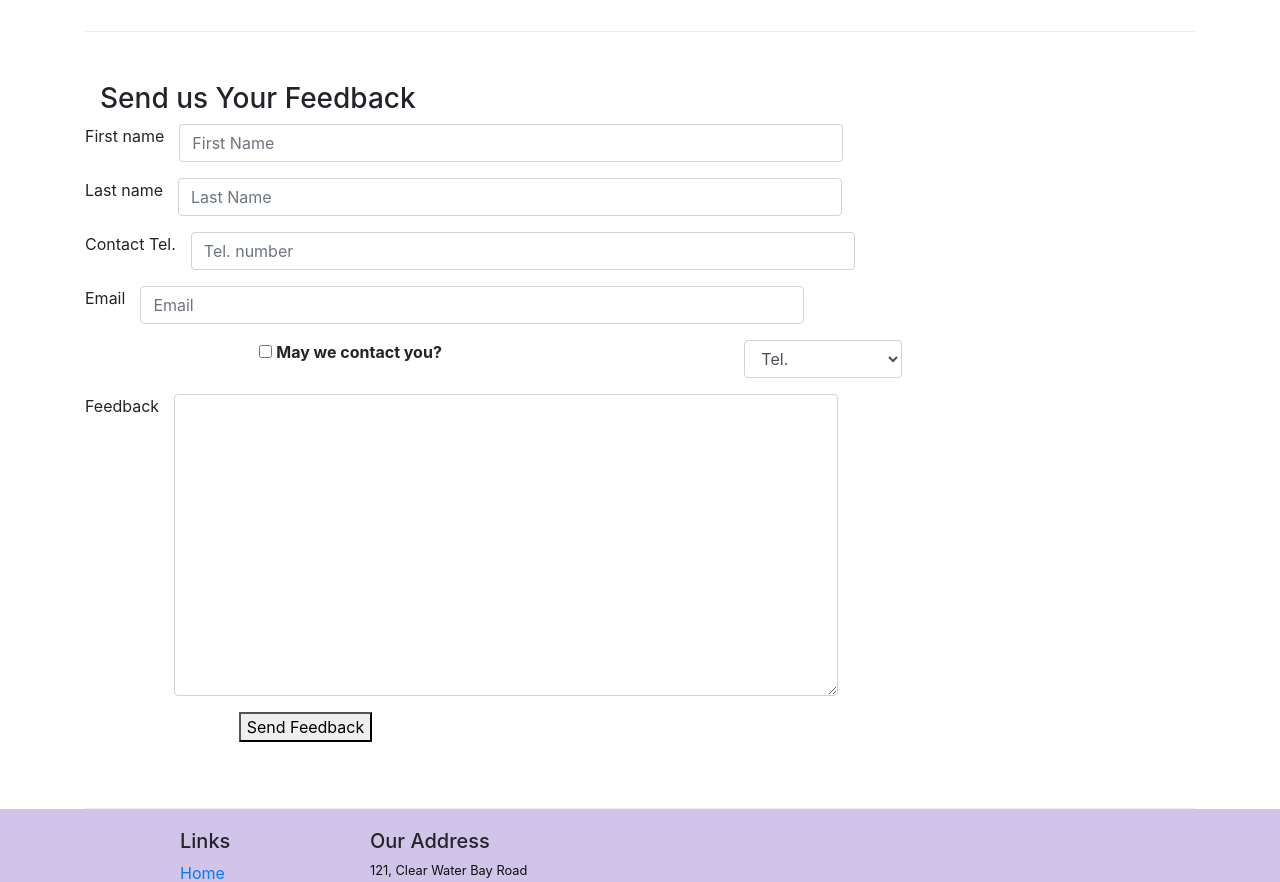
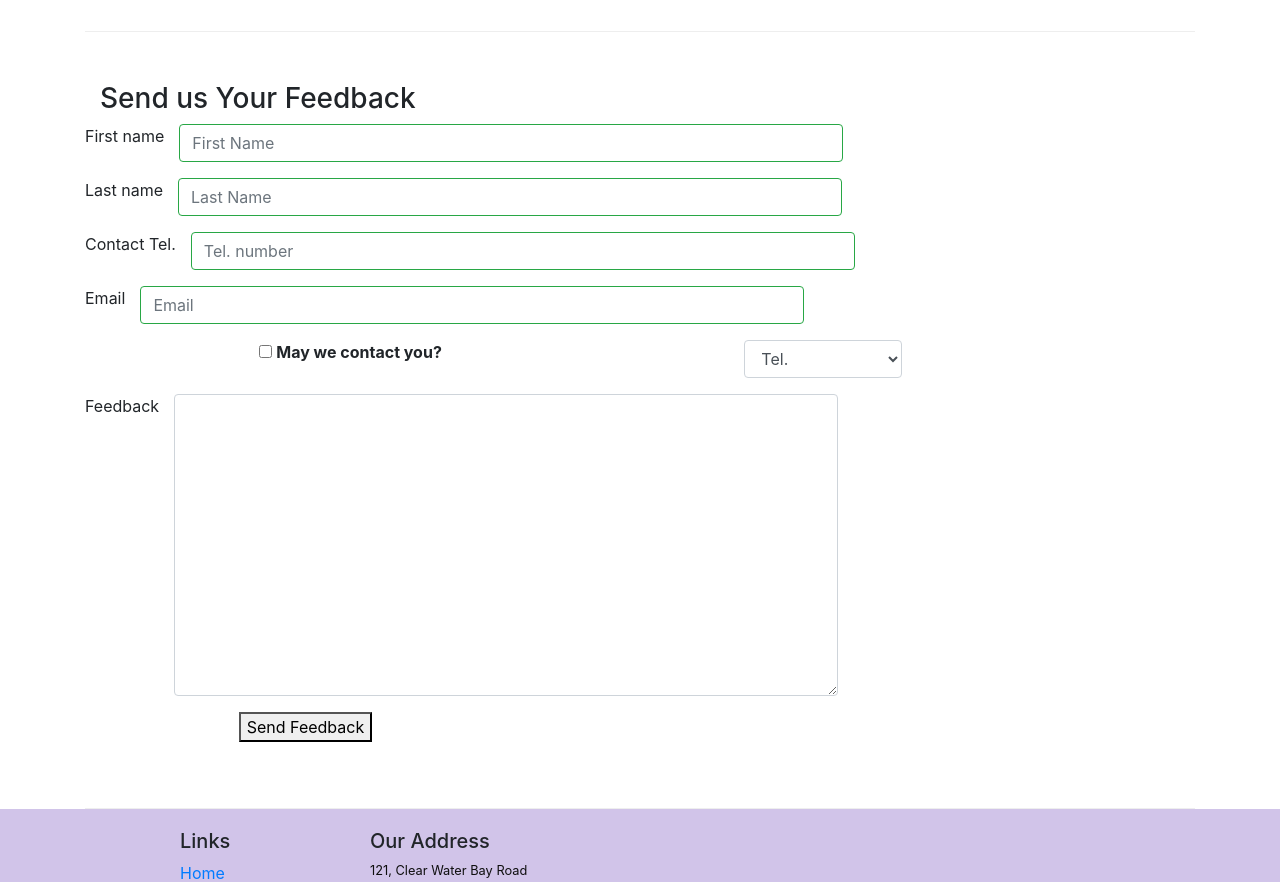
Before and after one commit to SARTHAK-27/Front-end-with-React, a React (Create React App) app: page /contactus in a window 1280 px wide. Shown: the part 840-1722 px from the top of the page. Built offline with nearby package versions, Linux system fonts and the light colour scheme.

Commit message:
Form Validation

```diff
--- a/src/components/ContactComponent.js
+++ b/src/components/ContactComponent.js
@@ -1,5 +1,5 @@
 import React, { Component } from 'react';
-import { Breadcrumb, BreadcrumbItem, Button, Form, FormGroup, Label, Input, Col} from 'reactstrap';
+import { Breadcrumb, BreadcrumbItem, Button, Form, FormGroup, label, Input, Col,FormFeedback} from 'reactstrap';
 import {Link} from 'react-router-dom';
 
 class Contact extends Component {
@@ -14,9 +14,16 @@ class Contact extends Component {
             agree: false,
             contactType: '',
             message: '',
+            touched:{
+                firstname:false,
+                lastname:false,
+                telnum:false,
+                email:false
+            }
         }
         this.handleSubmit = this.handleSubmit.bind(this);
         this.handleInputChange = this.handleInputChange.bind(this);
+        this.handleBlur = this.handleBlur.bind(this);
     }
 
     handleInputChange(event){
@@ -29,6 +36,40 @@ class Contact extends Component {
         );
     }
 
+    handleBlur = (field) => (evt) => {
+        this.setState({
+            touched: {...this.state.touched, [field]:true}
+        });
+    }
+
+    validate(firstname, lastname, telnum, email){
+        const errors={
+            firstname: '',
+            lastname: '',
+            telnum: '',
+            email: ''
+        };
+
+        if(this.state.touched.firstname && firstname.length<3)
+            errors.firstname = 'First name should be greater than or equal to 3 characters';
+        else if(this.state.touched.firstname && firstname.length>10)
+            errors.firstname = 'First name should be leass than or equal to 10';
+
+        if (this.state.touched.lastname && lastname.length < 3)
+            errors.lastname = 'Last Name should be >= 3 characters';
+        else if (this.state.touched.lastname && lastname.length > 10)
+            errors.lastname = 'Last Name should be <= 10 characters';
+
+        const reg = /^\d+$/;
+        if(this.state.touched.telnum && !reg.test(telnum))
+            errors.telnum = 'Telephone no. can only be a number';
+
+        if(this.state.touched.email && email.split('').filter(x => x === '@').length !== 1)
+            errors.email = 'Email must contain @';
+
+        return errors;
+    }
+
     handleSubmit(event){
         console.log("Current state is: " + JSON.stringify(this.state));
         alert("Current state is: " + JSON.stringify(this.state));
@@ -36,6 +77,7 @@ class Contact extends Component {
     }
 
     render(){
+        const errors = this.validate(this.state.firstname, this.state.lastname, this.state.telnum, this.state.email);
         return(
             <div className="container">
                 <div className="row">
@@ -83,25 +125,29 @@ class Contact extends Component {
                             <FormGroup row>
                                 <label htmlFor="firstname" md={2}>First name</label>
                                 <Col md={10}>
-                                    <Input type="text" id="firstname" name="firstname" placeholder="First Name" value={this.state.firstname} onChange={this.handleInputChange}></Input>
+                                    <Input type="text" id="firstname" name="firstname" placeholder="First Name" value={this.state.firstname} valid={errors.firstname == ''} invalid={errors.lastname !== ''} onBlur={this.handleBlur('firstname')} onChange={this.handleInputChange}></Input>
+                                    <FormFeedback>{errors.firstname}</FormFeedback>
                                 </Col>
                             </FormGroup>
                             <FormGroup row>
-                                <label htmlFor="lasttname" md={2}>Last name</label>
+                                <label htmlFor="lastname" md={2}>Last name</label>
                                 <Col md={10}>
-                                    <Input type="text" id="lastname" name="lastname" placeholder="Last Name" value={this.state.lastname} onChange={this.handleInputChange}></Input>
+                                    <Input type="text" id="lastname" name="lastname" placeholder="Last Name" value={this.state.lastname} valid={errors.lastname == ''} invalid={errors.lastname !== ''} onBlur={this.handleBlur('lastname')} onChange={this.handleInputChange}></Input>
+                                    <FormFeedback>{errors.lastname}</FormFeedback>
                                 </Col>
                             </FormGroup>
                             <FormGroup row>
                                 <label htmlFor="telnum" md={2}>Contact Tel.</label>
                                 <Col md={10}>
-                                    <Input type="tel" id="telnum" name="telnum" placeholder="Tel. number" value={this.state.telnum} onChange={this.handleInputChange}></Input>
+                                    <Input type="tel" id="telnum" name="telnum" placeholder="Tel. number" value={this.state.telnum} valid={errors.telnum == ''} invalid={errors.telnum !== ''} onBlur={this.handleBlur('telnum')} onChange={this.handleInputChange}></Input>
+                                    <FormFeedback>{errors.telnum}</FormFeedback>
                                 </Col>
                             </FormGroup>
                             <FormGroup row>
                                 <label htmlFor="email" md={2}>Email</label>
                                 <Col md={10}>
-                                    <Input type="email" id="email" name="email" placeholder="Email" value={this.state.email} onChange={this.handleInputChange}></Input>
+                                    <Input type="email" id="email" name="email" placeholder="Email" value={this.state.email} valid={errors.email == ''} invalid={errors.email !== ''} onBlur={this.handleBlur('email')} onChange={this.handleInputChange}></Input>
+                                    <FormFeedback>{errors.email}</FormFeedback>
                                 </Col>
                             </FormGroup>
                             <FormGroup row>
```
